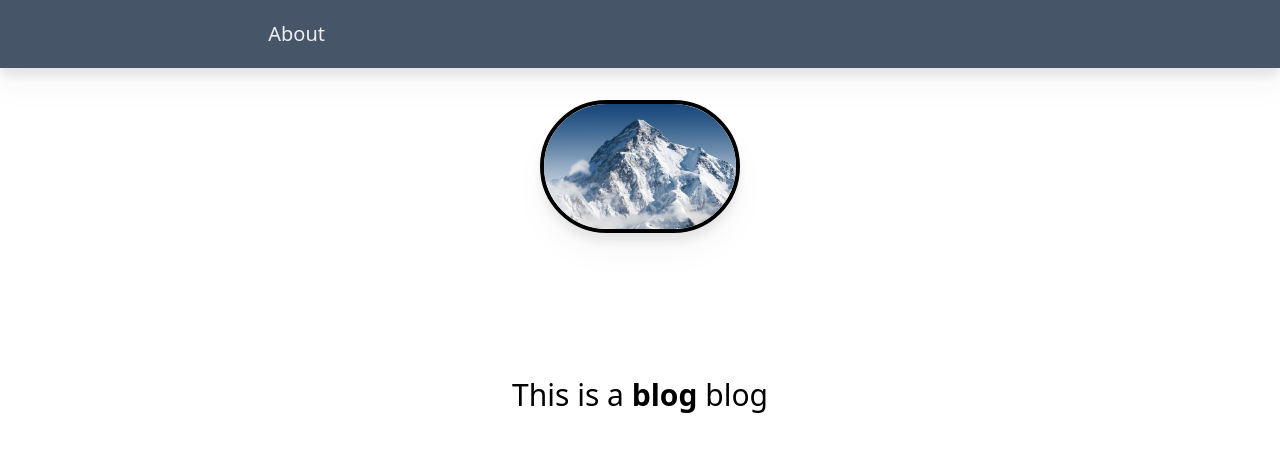
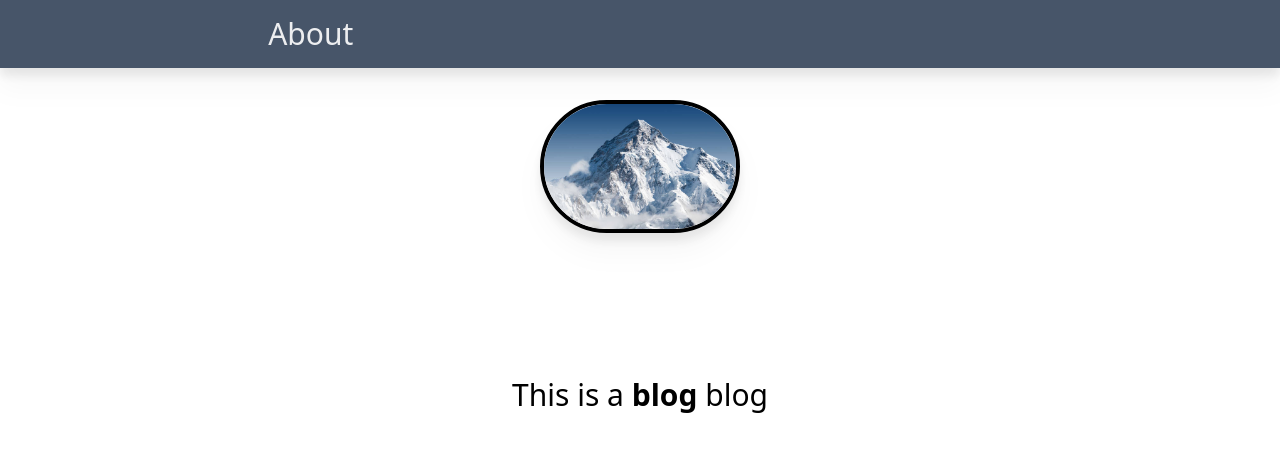
Before and after one commit to er1927/blog-blog, a Next.js app: page / in a window 1280 px wide. Shown: the top 452 px of the page. Built offline with nearby package versions, Linux system fonts and the light colour scheme.

Commit message:
Added further styles to navbar.

```diff
--- a/app/components/Navbar.tsx
+++ b/app/components/Navbar.tsx
@@ -5,9 +5,12 @@
   return (
     <nav className="bg-slate-600 p-4 sticky top-0 drop-shadow-xl z-10">
         <div className="prose prose-xl mx-auto flex justify-between flex-col sm:flex-row">
+            <h1 className="text-3xl font-bold trext-white grid place-content-center mb-2 md:mb-0">
             <Link href="/"
                   className="text-white/90 no-underline hover:text-white">
-                    About</Link>
+                    About
+            </Link>
+            </h1>
         </div>
     </nav>
   );
```
